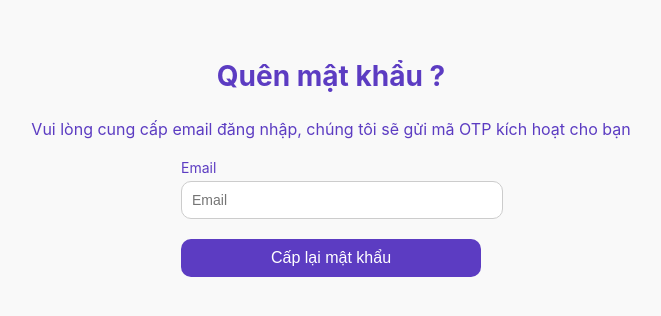
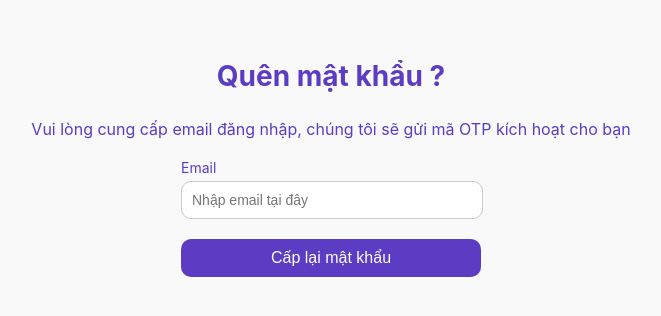
Before and after one commit to Minhduc1122003/ReactJS_web_movie_ticket, a React (Create React App) app: page /forgot-password in a window 1280 px wide. Shown: the part 164-480 px from the top of the page, without its empty margins (309-970 px from the left). Built offline with nearby package versions, Linux system fonts and the light colour scheme.

Commit message:
fix: change locate form and update index.js

```diff
--- a/src/index.js
+++ b/src/index.js
@@ -3,9 +3,9 @@ import { BrowserRouter as Router, Route, Routes } from 'react-router-dom';
 import ReactDOM from 'react-dom/client';
 import './index.css'; // Giữ lại nếu bạn muốn sử dụng CSS
 import App from './App';
-import ForgotPassword from './components/ForgotPassword';
-import UpdatePassword from './components/UpdatePassword';
-import OTPVerification from './components/OTPVerification';
+import ForgotPassword from './pages/ForgotPassword';
+import UpdatePassword from './pages/UpdatePassword';
+import OTPVerification from './pages/OTPVerification';
 
 
 const root = ReactDOM.createRoot(document.getElementById('root'));
--- a/src/components/ForgotPassword.css
+++ b/src/pages/ForgotPassword.css
@@ -82,7 +82,6 @@
   }
 
   input {
-    width: 100%;
     padding: 10px;
     border: 1px solid #ccc;
     border-radius: 10px;
--- a/src/components/ForgotPassword.js
+++ b/src/pages/ForgotPassword.js
@@ -22,7 +22,7 @@ const ForgotPassword = () => {
             id="email"
             value={email}
             onChange={(e) => setEmail(e.target.value)}
-            placeholder="Email"
+            placeholder="Nhập email tại đây"
             required
           />
         </div>
```
Also changed, not shown: src/pages/OTPVerification.js (renamed from src/components/OTPVerification.js), src/pages/UpdatePassword.js (renamed from src/components/UpdatePassword.js).
